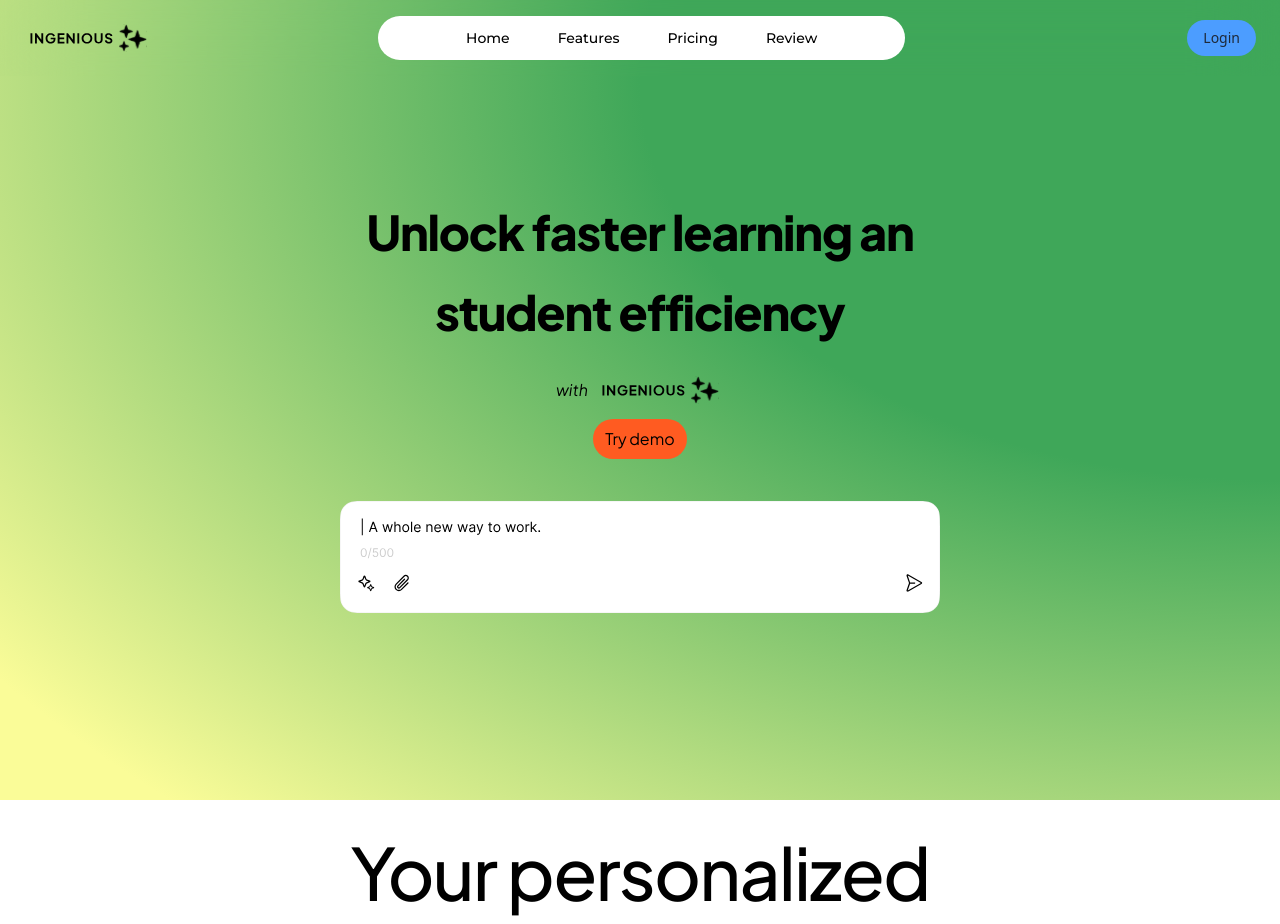
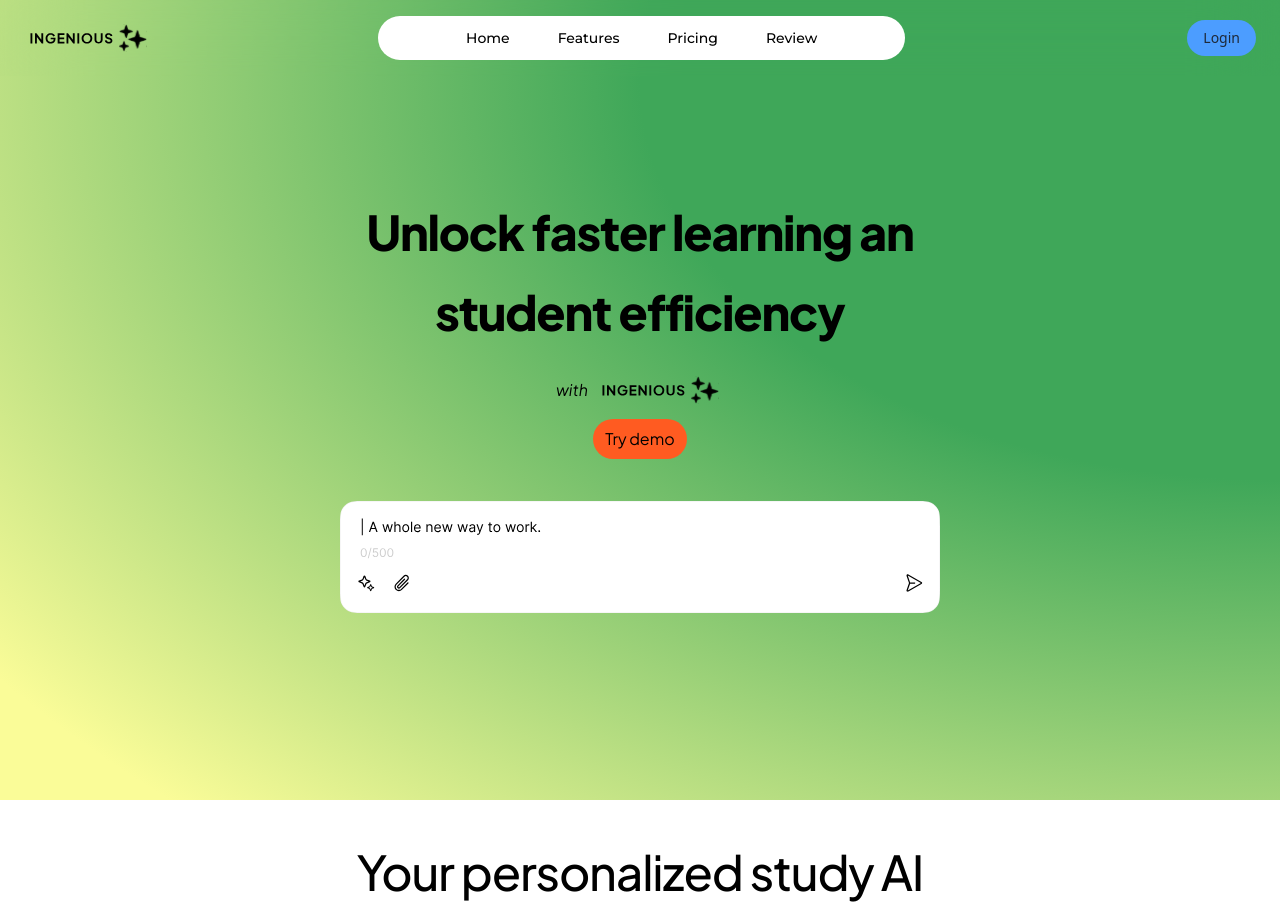
Before and after one commit to Garvey17/Ingenious, a React (Vite) app: page / in a window 1280 px wide. Shown: the top 924 px of the page. Built offline with nearby package versions, Linux system fonts and the light colour scheme.

Commit message:
text cchange

```diff
--- a/src/Pages/Homepage.jsx
+++ b/src/Pages/Homepage.jsx
@@ -108,7 +108,7 @@ const navItems = [
 
         <div className=" h-auto flex flex-col items-center gap-8 pb-10">
             <div className='mt-8'>
-            <h2 className='font-plus-jakarta max-w-2xl mb-4 text-3xl font-medium tracking-tight  md:text-5xl xl:text-7xl text-center md:leading-20'>
+            <h2 className='font-plus-jakarta max-w-2xl mb-4 text-3xl font-medium tracking-tight  md:text-5xl text-center md:leading-20'>
             Your personalized study AI
             </h2>
             </div>
```
